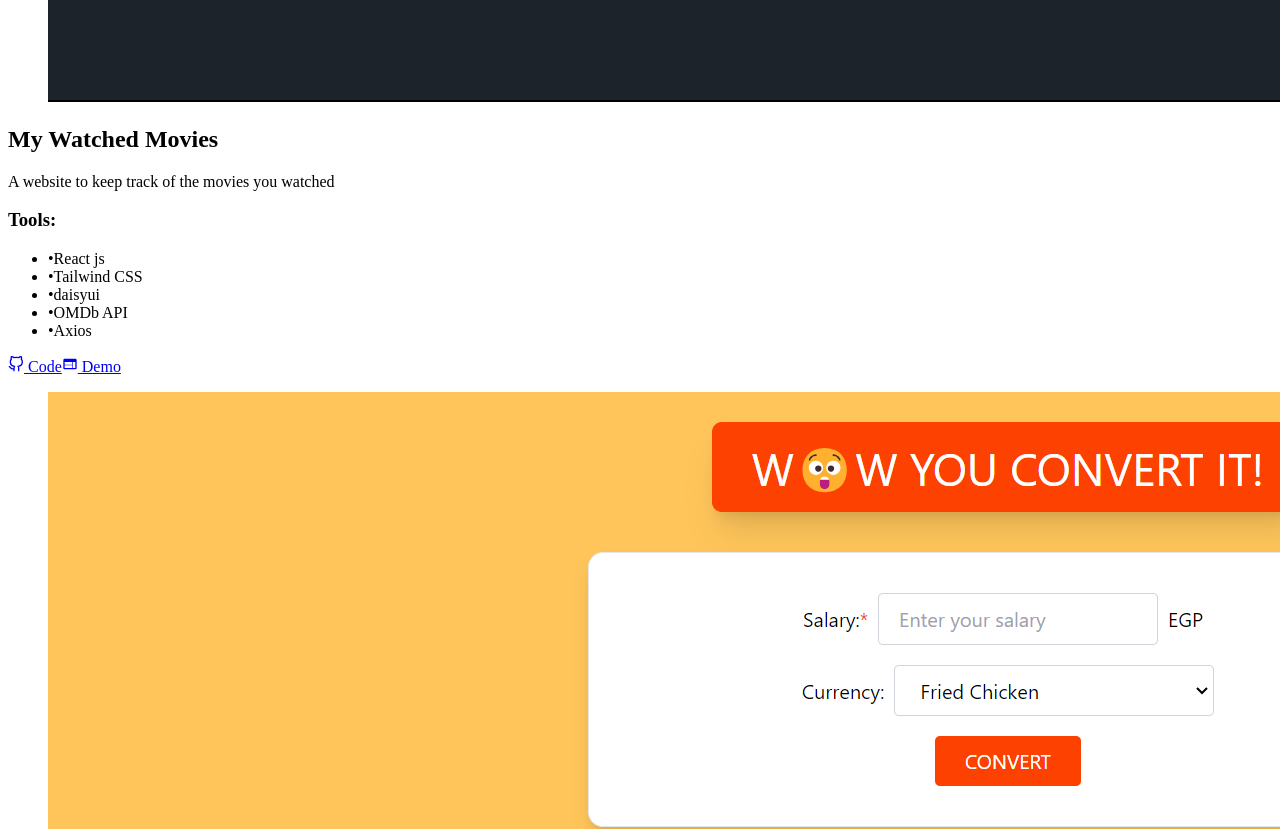
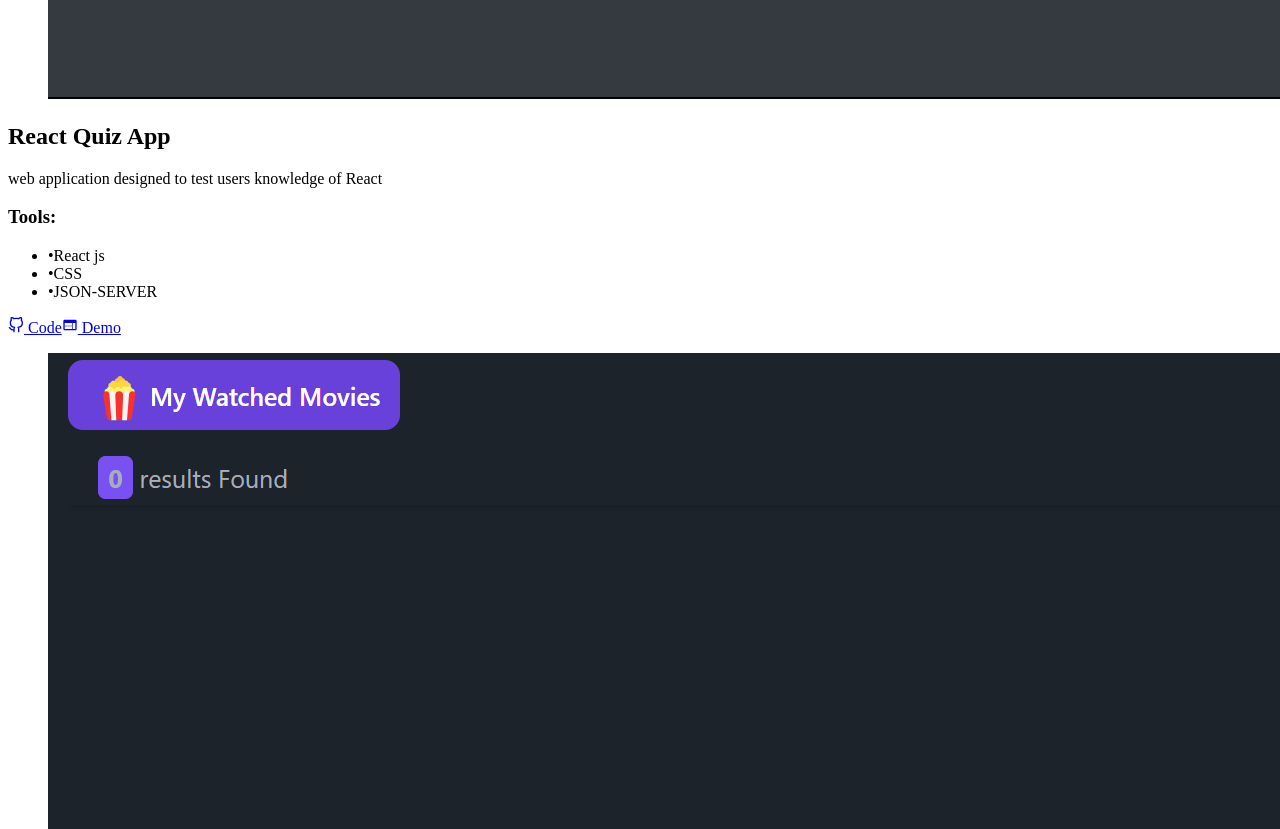
Before and after one commit to 3bdulrahmn69/Portfolio_v3, a React (Vite) app: page /projects in a window 1280 px wide. Shown: the part 2080-2909 px from the top of the page. Built offline with nearby package versions, Linux system fonts and the light colour scheme; the HTML template or start-up script is replaced by a standard one.

Commit message:
new project

```diff
--- a/src/pages/Projects.jsx
+++ b/src/pages/Projects.jsx
@@ -9,6 +9,7 @@ import Youtube from '../assets/Youtube.png';
 import MercyBridge from '../assets/MercyBridge.png';
 import wowyouconvertit from '../assets/wowyouconvertit.png';
 import MyWatchedMovies from '../assets/MyWatchedMovies.png';
+import ReactQuizApp from '../assets/ReactQuizApp.png';
 
 const Projects = () => {
   useEffect(() => {
@@ -38,6 +39,14 @@ const Projects = () => {
 
 const myProjects = [
   {
+    title: 'React Quiz App',
+    description: 'web application designed to test users knowledge of React',
+    img: ReactQuizApp,
+    tools: ['React js', 'CSS', 'JSON-SERVER'],
+    code: 'https://github.com/3bdulrahmn69/react_quiz',
+    demo: 'https://3bdulrahmn69-reactquiz.netlify.app',
+  },
+  {
     title: 'My Watched Movies',
     description: 'A website to keep track of the movies you watched',
     img: MyWatchedMovies,
@@ -57,7 +66,7 @@ const myProjects = [
     title: 'MercyBridge',
     description: 'A website to make donation more easier',
     img: MercyBridge,
-    tools: ['React js', 'Tailwind CSS', 'I18next ', 'JSON Server', 'Axios'],
+    tools: ['React js', 'Tailwind CSS', 'I18next ', 'JSON-SERVER', 'Axios'],
     code: 'https://github.com/3bdulrahmn69/mercyBridge',
   },
   {
```
Also changed, not shown: src/assets/ReactQuizApp.png (added).
